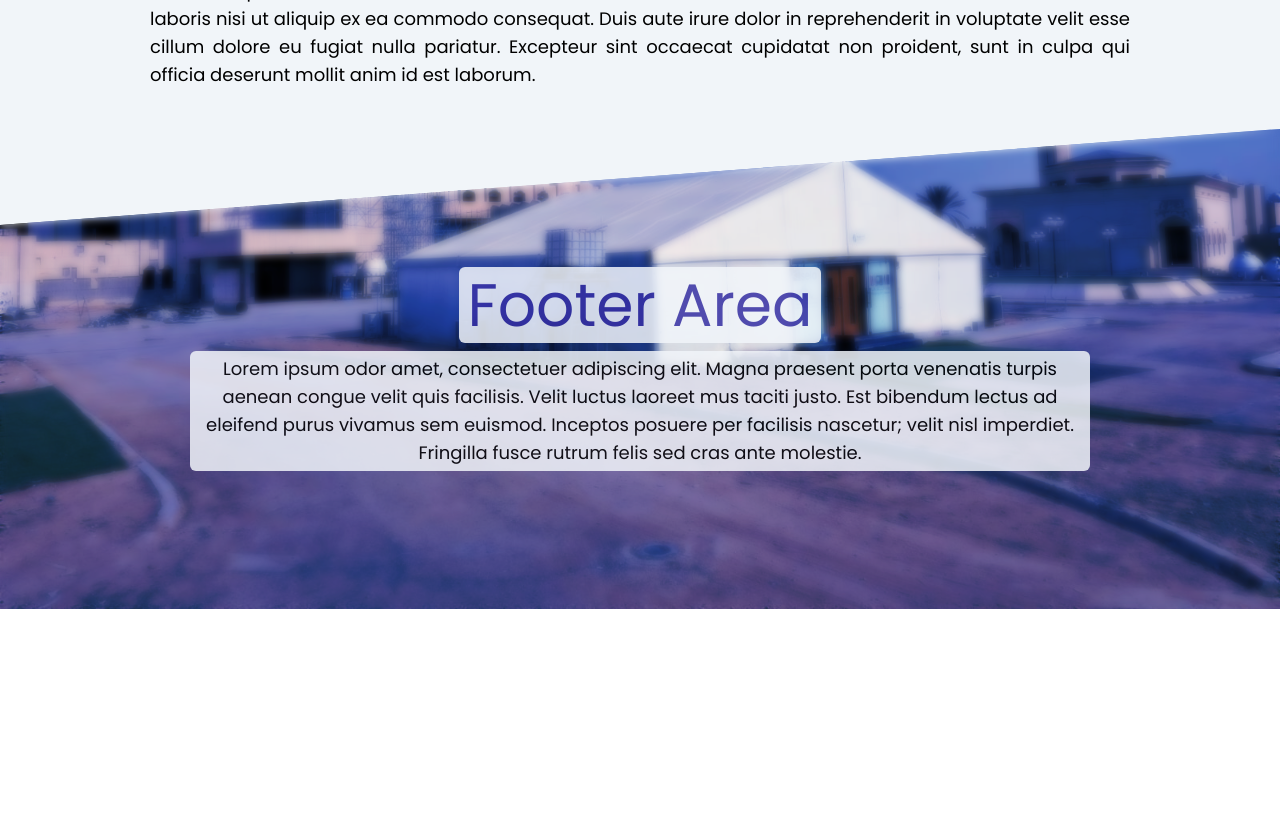
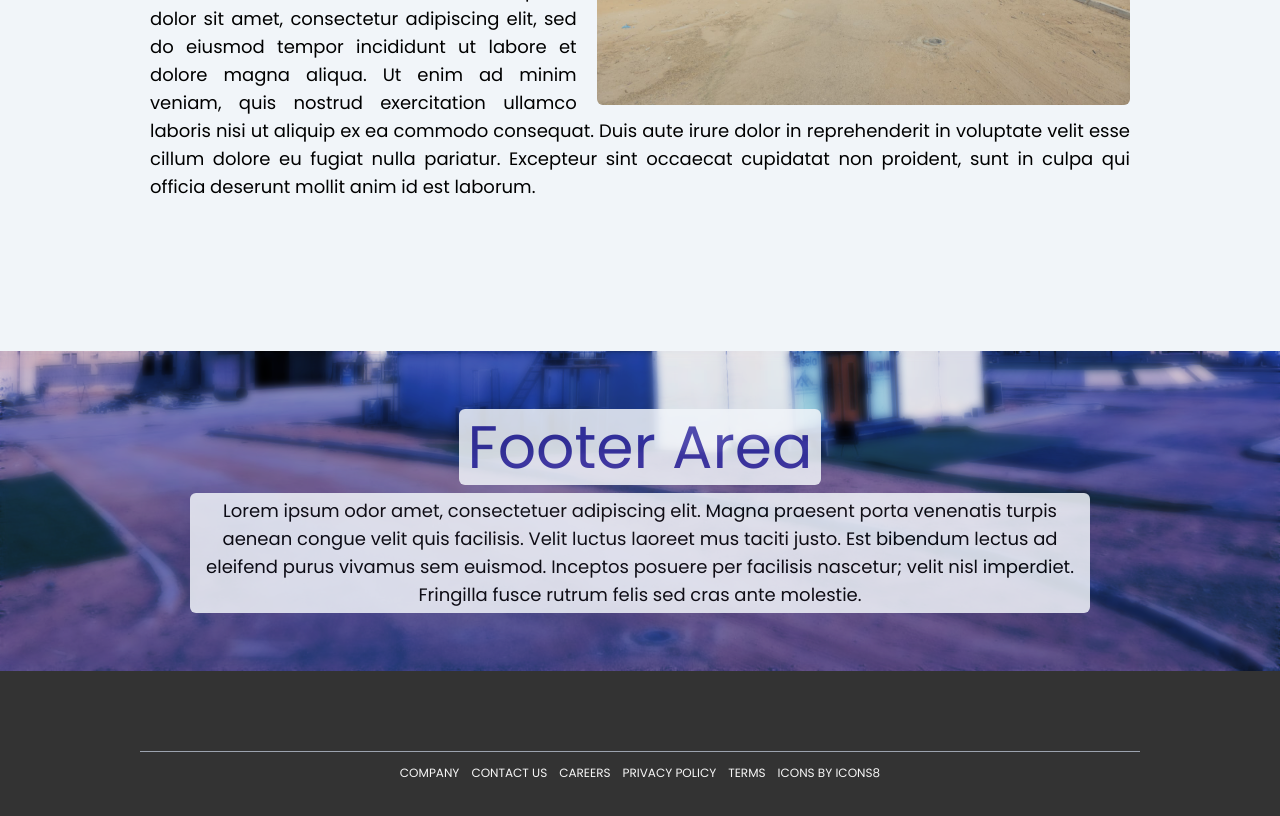
Before and after one commit to jeldrint/ibj-mep, a React (Vite) app: page /about-us in a window 1280 px wide. Shown: the part 1880-2696 px from the top of the page. Before the commit the page ends 2489 px from the top, so only its background shows below. Built offline with nearby package versions, Linux system fonts and the light colour scheme.

Commit message:
header about and footer working smoothly (40%)

```diff
--- a/src/App.tsx
+++ b/src/App.tsx
@@ -1,15 +1,17 @@
 import { Outlet } from "react-router-dom";
 import Header from "./components/Header";
 import { useState } from "react";
+import Footer from "./components/Footer";
 
 const App = (): React.ReactElement => {
    const [key, setKey] = useState<string>('');
 
    return (
       <div className="min-h-screen max-w-screen font-poppins bg-slate-100">
-      <div className="h-full w-full flex flex-col">
+      <div className="h-full w-full flex flex-col justify-between">
          <Header key={key} setKey={setKey} />
-         <Outlet context={[key, setKey]} />
+         <Outlet context={[key]} />
+         <Footer />
       </div>
       </div>
    )
--- a/src/components/About.tsx
+++ b/src/components/About.tsx
@@ -7,20 +7,21 @@ import { useOutletContext } from 'react-router-dom';
 import { KeyProps } from '../types';
 
 const About = () : React.ReactElement => {
-   const {key, setKey} = useOutletContext<KeyProps>();
-
-   const ref = useRef<HTMLDivElement | null>(null);
+   const {key} = useOutletContext<KeyProps>();
+   const ref1 = useRef<HTMLDivElement | null>(null);
+   const isInViewport1 = useInViewport(ref1)
    const ref2 = useRef<HTMLDivElement | null>(null);
+   const isInViewport2 = useInViewport(ref2)
    const ref3 = useRef<HTMLDivElement | null>(null);
-   const isInViewport = useInViewport(ref)
-   const isInViewport2 = useInViewport(ref2)
    const isInViewport3 = useInViewport(ref3)
+   const ref4 = useRef<HTMLDivElement | null>(null);
+   const isInViewport4 = useInViewport(ref4)
 
    return(
       <div key={key} className="w-full h-full">
          {/* ABOUT Header  */}
-         <section ref={ref} className={`${isInViewport ? 'animate-fade-in-right-lg' : ''} relative h-[50vh] bg-cover bg-top lg:bg-[0%_20%] xl:bg-center w-full bg-blue-800 bg-blend-hard-light`} style={{backgroundImage: `url(${pic2})`}}>
-            <div className={`${isInViewport ? 'animate-fade-in-top' : ''} absolute p-9 backdrop-blur-sm h-full w-full flex flex-col gap-y-2 items-center justify-center`}>
+         <section ref={ref1} className={`${isInViewport1 ? 'animate-in duration-1.5s fade-in-5 slide-in-from-bottom-20' : ''} relative h-[50vh] mb-10 md:mb-20 lg:mb-[150px] bg-cover bg-top lg:bg-[0%_20%] xl:bg-center w-full bg-blue-800 bg-blend-hard-light`} style={{backgroundImage: `url(${pic2})`}}>
+            <div className={`${isInViewport1 ? 'animate-in duration-1.5s fade-in-5 slide-in-from-left-10' : ''} absolute p-9 backdrop-blur-sm h-full w-full flex flex-col gap-y-2 items-center justify-center`}>
                <span className='text-4xl sm:text-6xl text-indigo-800 bg-slate-100 p-2 rounded-md'>ABOUT IBJ</span>
                <span className='text-base lg:text-lg text-black text-center max-w-[900px] bg-slate-100 p-1 rounded-md'>Our main goal is to exceed the client’s satisfaction by giving them the final accepted project at a
                very reasonable price, including all supporting consultations and needed services.</span>
@@ -28,13 +29,13 @@ const About = () : React.ReactElement => {
          </section>
 
          {/* ABOUT Body  */}
-         <section className='mt-10 md:mt-20 lg:mt-[150px] px-[50px] md:px-[100px] lg:px-[150px] text-justify overflow-hidden'>
-            <header className={`${isInViewport ? 'animate-fade-in-right' : ''} inline-block mb-5 p-2 bg-slate-300 text-indigo-800 duration-15 text-4xl font-bold rounded-md`}>
+         <section className='px-[50px] md:px-[100px] lg:px-[150px] text-justify overflow-hidden'>
+            <header className={`${isInViewport1 ? 'animate-in duration-1.5s fade-in-5 slide-in-from-right-10' : ''} inline-block mb-5 p-2 bg-slate-300 text-indigo-800 duration-15 text-4xl font-bold rounded-md`}>
                WHO WE ARE
             </header>
             <br />
-            <img className={`${isInViewport2 ? 'animate-fade-in-top' : ''} float-left mr-5 h-[28vh] sm:h-[30vh] md:h-[40vh] lg:h-[50vh] rounded-md opacity-80`} src={pic4} alt='about-us-pic-1' />
-            <div ref={ref2} className={`${isInViewport2 ? 'animate-fade-in-right' : ''} text-base lg:text-lg`}>
+            <img className={`${isInViewport2 ? 'animate-in duration-1.5s fade-in-5 slide-in-from-top-20' : ''} float-left mr-5 h-[28vh] sm:h-[30vh] md:h-[40vh] lg:h-[50vh] rounded-md opacity-80`} src={pic4} alt='about-us-pic-1' />
+            <div ref={ref2} className={`${isInViewport2 ? 'animate-in duration-1.5s fade-in-5 slide-in-from-right-10' : ''} text-base lg:text-lg`}>
                In 2013, <strong>IBRAHIM BIN JIBREEN CONTRACTING COMPANY</strong> agreed with a joint venture and
                sub-contractor of Al Esnad House Group and took control of the Electro-Mechanical work for KAFD
                under the supervision of Saudi Bin Laden as the main contractor. And in 2014, Ibrahim Bin Jibreen
@@ -43,7 +44,7 @@ const About = () : React.ReactElement => {
                institutionalized <strong>IBRAHIM BIN JIBREEN CONTRACTING COMPANY</strong>.
             </div>
             <br />
-            <div className={`${isInViewport2 ? 'animate-fade-in-right' : ''} text-base lg:text-lg`}>
+            <div className={`${isInViewport2 ? 'animate-in duration-1.5s fade-in-5 slide-in-from-right-10' : ''} text-base lg:text-lg`}>
                Widening the company’s construction network in the kingdom, additional manpower was
                immediately mobilized to sustain the fast-growing project demand from the Government and
                Private sector. i.e. The King Saud University, King Abdullah Financial District, National Guard,
@@ -51,16 +52,16 @@ const About = () : React.ReactElement => {
                many more, and other top companies, especially in the industrial field, wherein we have most of
                our clients.
             </div>
-            <br /><br /><br /><br />
-            <img className={`${isInViewport3 ? 'animate-fade-in-bottom' : ''} float-right ml-5 h-[30vh] sm:h-[35vh] md:h-[40vh] lg:h-[50vh] rounded-md opacity-80`} src={pic5} alt='about-us-pic-1' />
-            <div ref={ref3} className={`${isInViewport3 ? 'animate-fade-in-left' : ''} text-base lg:text-lg`}>
+            <br /><br /><br /><br /><br /><br /><br /><br />
+            <img className={`${isInViewport3 ? 'animate-in duration-1.5s fade-in-5 slide-in-from-bottom-20' : ''} float-right ml-5 h-[30vh] sm:h-[35vh] md:h-[40vh] lg:h-[50vh] rounded-md opacity-80`} src={pic5} alt='about-us-pic-1' />
+            <div ref={ref3} className={`${isInViewport3 ? 'animate-in duration-1.5s fade-in-5 slide-in-from-left-10' : ''} text-base lg:text-lg`}>
                <strong>IBRAHIM BIN JIBREEN COMPANY</strong>, as we are today has completed numerous Projects in just
                a short period of operation. All this became possible because of our professional staff's
                constant supervision and thorough management of our projects, whose expertise contributed a lot
                to Construction and Engineering.
             </div>
             <br /><br />
-            <div className={`${isInViewport3 ? 'animate-fade-in-left' : ''} text-base lg:text-lg`}>
+            <div className={`${isInViewport3 ? 'animate-in duration-1.5s fade-in-5 slide-in-from-left-10' : ''} text-base lg:text-lg`}>
                <strong>IBRAHIM BIN JIBREEN COMPANY</strong>, Lorem ipsum dolor sit amet, consectetur adipiscing elit, sed do eiusmod tempor
                incididunt ut labore et dolore magna aliqua. Ut enim ad minim veniam, quis nostrud exercitation ullamco laboris nisi ut aliquip
                ex ea commodo consequat. Duis aute irure dolor in reprehenderit in voluptate velit esse cillum dolore eu fugiat nulla pariatur.
@@ -69,7 +70,7 @@ const About = () : React.ReactElement => {
          </section>
 
          {/* ABOUT Footer  */}
-         <section className='mt-10 relative h-[60vh] bg-cover bg-bottom lg:bg-[0%_85%] w-full clip-bottom-1 bg-blue-800 bg-blend-hard-light' style={{backgroundImage: `url(${pic2})`}}>
+         <section ref={ref4} className={`${isInViewport4 ? 'animate-in duration-1.5s fade-in-5 slide-in-from-bottom-20' : ''} mt-10 md:mt-20 lg:mt-[150px] relative h-[40vh] bg-cover bg-bottom lg:bg-[0%_85%] w-full bg-blue-800 bg-blend-hard-light`} style={{backgroundImage: `url(${pic2})`}}>
             <div className='opacity-85 absolute p-9 h-full w-full flex flex-col gap-y-2 items-center justify-center backdrop-blur-sm'>
                <span className='text-4xl sm:text-6xl text-indigo-800 bg-slate-100 p-2 rounded-md'>Footer Area</span>
                <span className='text-base lg:text-lg text-black text-center max-w-[900px] bg-slate-100 p-1 rounded-md'>Lorem ipsum odor amet,
--- a/src/components/Footer.tsx
+++ b/src/components/Footer.tsx
@@ -1,10 +1,20 @@
 
 const Footer = () : React.ReactElement => {
   return(
-    <div className="min-h-[5%] bg-indigo-500">
-      <span>Icons by <a rel="noopener" href='https://icons8.com/' target="_blank">Icons8</a></span>
-
-    </div>
+   <div className='w-full flex flex-col items-center justify-center bg-[#333333] text-[#F7F7F7] text-[12px]'>
+      <div className='py-20 w-[350px] md:w-[750px] lg:w-[900px] xl:w-[1000px] flex flex-col items-center gap-y-10'>
+         <div className='w-full flex flex-col gap-y-10 md:flex-row md:gap-x-10'>
+            <ul className='border-solid border-t-[0.8px] border-gray-400 p-3 w-full flex justify-center flex-wrap text-nowrap gap-x-3'>
+               <li><a href='/'>COMPANY</a></li>
+               <li><a href='/'>CONTACT US</a></li>
+               <li><a href='/'>CAREERS</a></li>
+               <li><a href='/'>PRIVACY POLICY</a></li>
+               <li><a href='/'>TERMS</a></li>
+               <li><span>ICONS BY <a rel="noopener" href='https://icons8.com/' target="_blank">ICONS8</a></span></li>
+            </ul>
+         </div>
+      </div>
+   </div>
   )
 }
 
--- a/tailwind.config.js
+++ b/tailwind.config.js
@@ -20,34 +20,6 @@ export default {
          "1.5s": "1.5s",
          "2s": "2s",
       },
-      animation: {
-         "fade-in-left": "fadeInLeft 1s ease-in-out",
-         "fade-in-right": "fadeInRight 1s ease-in-out",
-         "fade-in-top": "fadeInUp 1s ease-in-out",
-         "fade-in-bottom": "fadeInDown 1s ease-in-out",
-         "fade-in-left-lg": "fadeInLeft 1.5s ease-in-out",
-         "fade-in-right-lg": "fadeInRight 1.5s ease-in-out",
-         "fade-in-top-lg": "fadeInUp 1.5s ease-in-out",
-         "fade-in-bottom-lg": "fadeInDown 1.5s ease-in-out"
-      },
-      keyframes: {
-         fadeInLeft: {
-            "0%": { opacity: '0', transform: 'translateX(30%)' },
-            "100%": { opacity: '1', transform: 'translateX(0%)' },
-         },
-         fadeInRight: {
-            "0%": { opacity: '0', transform: 'translateX(-30%)' },
-            "100%": { opacity: '1', transform: 'translateX(0%)' },
-         },
-         fadeInUp: {
-            "0%": { opacity: '0', transform: 'translateY(40%)' },
-            "100%": { opacity: '1', transform: 'translateY(0%)' },
-         },
-         fadeInDown: {
-            "0%": { opacity: '0', transform: 'translateY(-40%)' },
-            "100%": { opacity: '1', transform: 'translateY(0%)' },
-         },
-      }
    },
   },
   plugins: [
```
Also changed, not shown: src/components/Header.tsx (+4 -4 lines).
